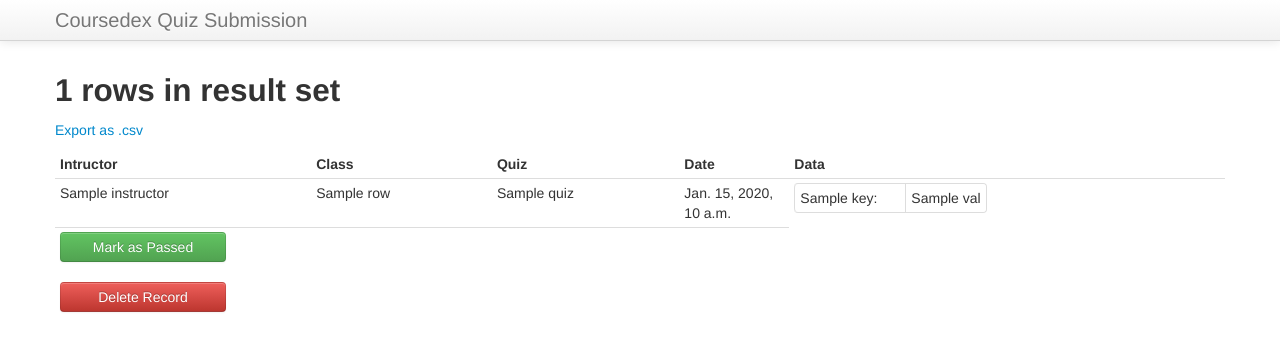
After one commit to twitter-university/cdk-quiz, a Django app: template quiz/quizform/templates/quizform/dashboard.html in a window 1280 px wide. The commit adds this page. Shown: the top 351 px of the page. Run offline with Django 3.2, Linux system fonts and the light colour scheme; the template is opened without the code that fills it: most values are stand-ins (such as "Sample title", 1, 10 or a date in 2020); parts of the project's set-up code (start-up, migrations or seed data) failed here and were passed over; some libraries are stand-ins or nearby versions.

Commit message:
First go at dashboard, no filtering yet...

```diff
--- a/quiz/quiz/urls.py
+++ b/quiz/quiz/urls.py
@@ -15,7 +15,14 @@
 
     # Uncomment the next line to enable the admin:
     url(r'^admin/', include(admin.site.urls)),
+    url(r'^accounts/login/$', 'django.contrib.auth.views.login'),
     url(r'^$', 'quizform.views.handle'),
     url(r'^(?P<instructor>[^/]+)/(?P<classname>[^/]+)/(?P<quiz>[^/]*)/?$',
             'quizform.views.handle_complicated'),
+    url(r'^dashboard/(?P<instructor>[^/]+)/(?P<classname>[^/]+)/(?P<quiz>[^/]+)/$',
+            'quizform.views.dashboard'),
+    url(r'^dashboard/(?P<instructor>[^/]+)/(?P<classname>[^/]+)/$',
+            'quizform.views.dashboard'),
+    url(r'^dashboard/(?P<instructor>[^/]+)/$', 'quizform.views.dashboard'),
+    url(r'^dashboard/$', 'quizform.views.dashboard'),
 )
--- /dev/null
+++ b/quiz/quizform/templates/quizform/dashboard.csv
@@ -0,0 +1,4 @@
+{% load quizform_tags %}
+Name, Email, Date, Pass
+{% for row in rows %}"{{ row.results.Name }}","{{ row.results.Email }}","{{ row.submission_date }}","{{ row.pass }}"
+{% endfor %}
--- /dev/null
+++ b/quiz/quizform/templates/quizform/dashboard.html
@@ -0,0 +1,98 @@
+{% extends "base.html" %}
+{% load quizform_tags %}
+{% block content %}
+<style type="text/css">
+  pre.min{max-height:20px;overflow:hidden;}
+  .btn.status, .btn.delete{ width:140px;}
+  .table td{background-color:#FFF;}
+  pre{background-color: #F0F0F0;}
+</style>
+<script>
+$(function(){
+  $("pre").click(function(){$(this).toggleClass("min");});
+  $(".status").click(function(e){
+        e.preventDefault();
+        var link = $(this);
+        $.post(document.location.href,
+          {'pass': $(this).hasClass("btn-success"), 'id': this.id.split("-")[1]},
+          function(){
+              link.toggleClass("btn-warning btn-success");
+              if(link.hasClass('btn-warning')){
+                     link.text("Mark as Failed");
+              }
+              else{
+                     link.text("Mark as Passed");
+              }
+          });
+  });
+  $(".delete").click(function(e){
+        e.preventDefault();
+        if(! confirm("Are you sure you want to delete this record?")){
+           return 1;
+        }
+        var link = $(this);
+        $.post(document.location.href,
+          {'delete':1, 'id': this.id.split("-")[1]},
+          function(){
+            var tr = link.parents("tr");
+            tr.hide();
+            tr.prev().hide();
+          });
+  });
+});
+</script>
+{% if rows %}
+<h2>{{ rows|length }} rows in result set</h2>
+<p><a href="?csv=1">Export as .csv</a></p>
+
+  <table class="table table-condensed">
+    <thead>
+     <tr>
+      <th>Intructor</th>
+      <th>Class</th>
+      <th>Quiz</th>
+      <th style="width:100px;">Date</th>
+      <th>Data</th>
+     </tr>
+    </thead>
+    <tbody>
+      {% for row in rows %}
+        <tr>
+          <td>{{ row.instructor }}</td>
+          <td>{{ row.classname }}</td>
+          <td>{{ row.quiz }}</td>
+          <td>{{ row.submission_date }}</td>
+          <td rowspan="2">
+            <table class="table-bordered table-hover">
+              {% for key,val in row.results.items %}
+                {% if not key == "_id" %}
+                <tr><td style="width:100px;">{{ key }}:</td>
+                  <td>
+                    {% if val|contains_nl %}
+                      <pre class="min">{{ val }}</pre>
+                    {% else %}{{ val }}
+                    {% endif %}
+                 </td></tr>
+                {% endif %}
+            {% endfor %}
+            </table>
+          </td>
+        </tr>
+        <tr>
+          <td colspan="4">
+            {% if row.pass %}
+              <a id="id-{{ row|id }}" class="btn btn-warning status" href="#">Mark as Failed</a>
+            {% else %}
+              <a id="id-{{ row|id }}" class="btn btn-success status" href="#">Mark as Passed</a>
+            {% endif %}
+              <br><br>
+              <a id="id-{{ row|id }}" class="btn btn-danger delete" href="#">Delete Record</a>
+          </td>
+        </tr>
+      {% endfor %}
+    </tbody>
+  </table>
+{% else %}
+ No data matched that query...
+{% endif %}
+{% endblock %}
--- /dev/null
+++ b/quiz/quizform/templatetags/quizform_tags.py
@@ -0,0 +1,20 @@
+from django import template
+
+register = template.Library()
+
+@register.filter
+def tab_to_nbsp(val):
+    if not isinstance(val, str):
+        val = u"%s" % val
+    return val.replace("\t", "&nbsp" * 4)
+
+@register.filter
+def contains_nl(val):
+    if not isinstance(val, str):
+        val = u"%s" % val
+    return "\n" in val
+
+@register.filter
+def id(obj):
+    """Can't access obj._id in template. """
+    return obj.get('_id')
--- a/quiz/templates/base.html
+++ b/quiz/templates/base.html
@@ -13,6 +13,7 @@
       }
     </style>
     <link href="{{ STATIC_URL }}bootstrap/css/bootstrap-responsive.css" rel="stylesheet">
+    <script src="//ajax.googleapis.com/ajax/libs/jquery/1.8.3/jquery.min.js"></script>
   </head>
   <body>
 
--- a/quiz/templates/registration/login.html
+++ b/quiz/templates/registration/login.html
@@ -20,7 +20,7 @@
 </tr>
 </table>
 
-<input type="submit" value="login" />
+<input type="submit" value="Login" />
 <input type="hidden" name="next" value="{{ next }}" />
 </form>
 
```
Also changed, not shown: quiz/quizform/views.py (+28 -2 lines), quiz/quizform/templatetags/__init__.py (added).
